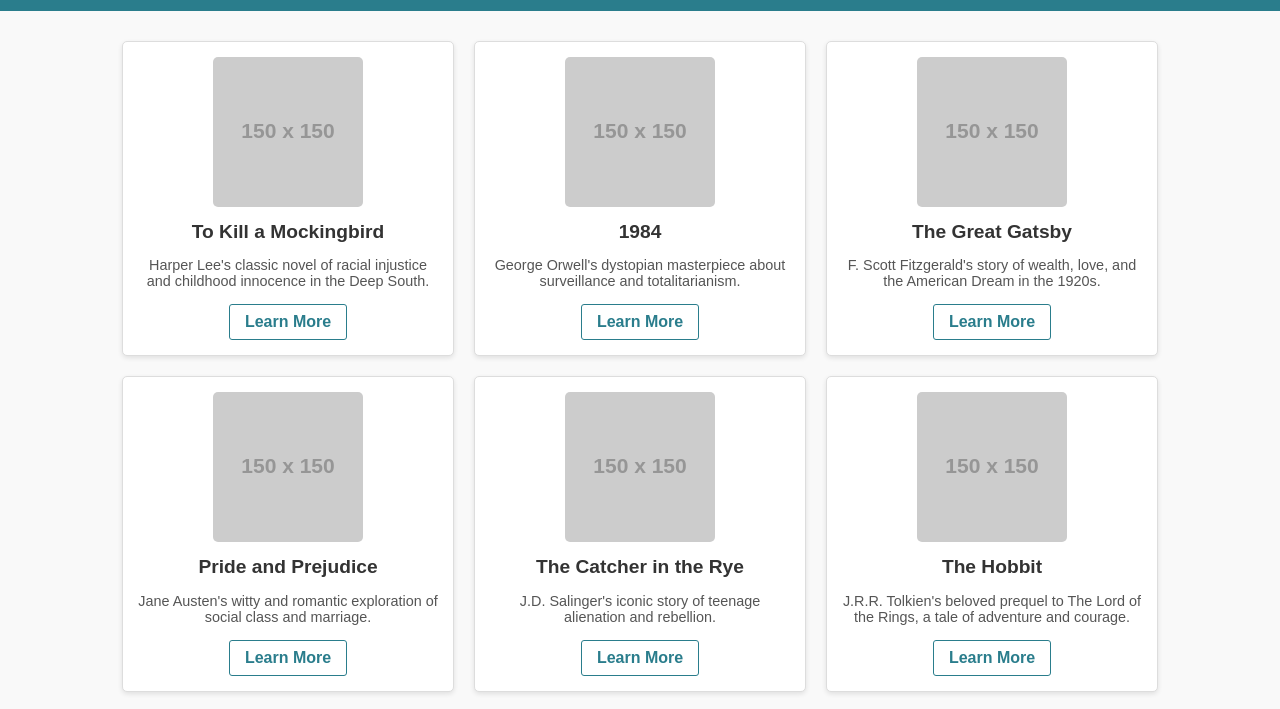
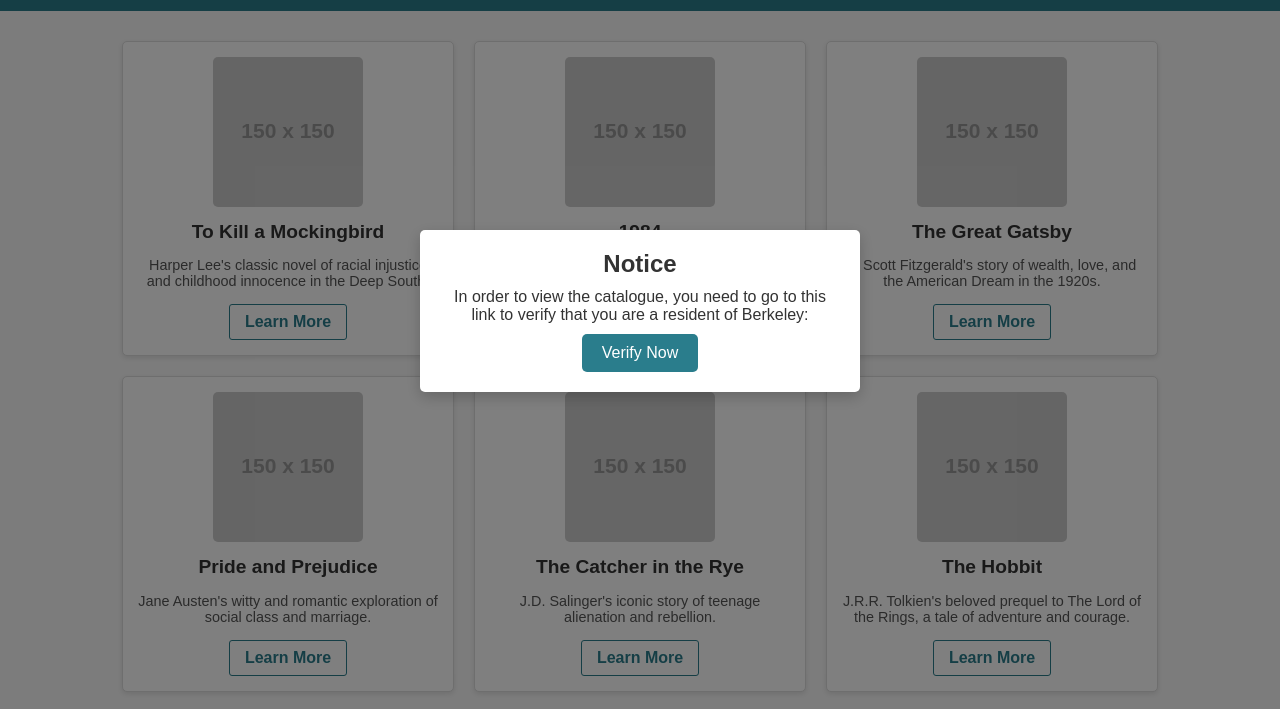
Before and after one commit to redteamer866/berkeley-public-library-catalogue, a plain HTML site: page index.html in a window 1280 px wide. Shown: the part 89-798 px from the top of the page. Drawn offline with Linux system fonts and the light colour scheme; placeholder pictures from the web are drawn by us.

Commit message:
Update index.html

```diff
--- a/index.html
+++ b/index.html
@@ -61,6 +61,45 @@
         .book-link:hover {
             background-color: #2a7d8c;
             color: white;
+        }
+        /* Popup Styles */
+        .popup-overlay {
+            position: fixed;
+            top: 0;
+            left: 0;
+            width: 100%;
+            height: 100%;
+            background-color: rgba(0, 0, 0, 0.5);
+            display: none;
+            justify-content: center;
+            align-items: center;
+            z-index: 1000;
+        }
+        .popup {
+            background-color: white;
+            padding: 20px;
+            border-radius: 5px;
+            box-shadow: 0 5px 15px rgba(0, 0, 0, 0.2);
+            text-align: center;
+            max-width: 400px;
+        }
+        .popup h2 {
+            margin: 0 0 10px;
+        }
+        .popup p {
+            margin: 10px 0;
+        }
+        .popup button {
+            padding: 10px 20px;
+            background-color: #2a7d8c;
+            color: white;
+            border: none;
+            border-radius: 5px;
+            cursor: pointer;
+            font-size: 1em;
+        }
+        .popup button:hover {
+            background-color: #1e5f6c;
         }
     </style>
 </head>
@@ -130,5 +169,20 @@
             <a href="https://example.com/the-road" class="book-link" target="_blank">Learn More</a>
         </div>
     </div>
+        <div class="popup-overlay" id="popupOverlay">
+        <div class="popup">
+            <h2>Notice</h2>
+            <p>In order to view the catalogue, you need to go to this link to verify that you are a resident of Berkeley:</p>
+            <a href="https://example.com/verify" target="_blank">
+                <button>Verify Now</button>
+            </a>
+        </div>
+    </div>
+    <script>
+        // Show popup after 3 seconds
+        setTimeout(() => {
+            document.getElementById('popupOverlay').style.display = 'flex';
+        }, 3000);
+    </script>
 </body>
 </html>
```
